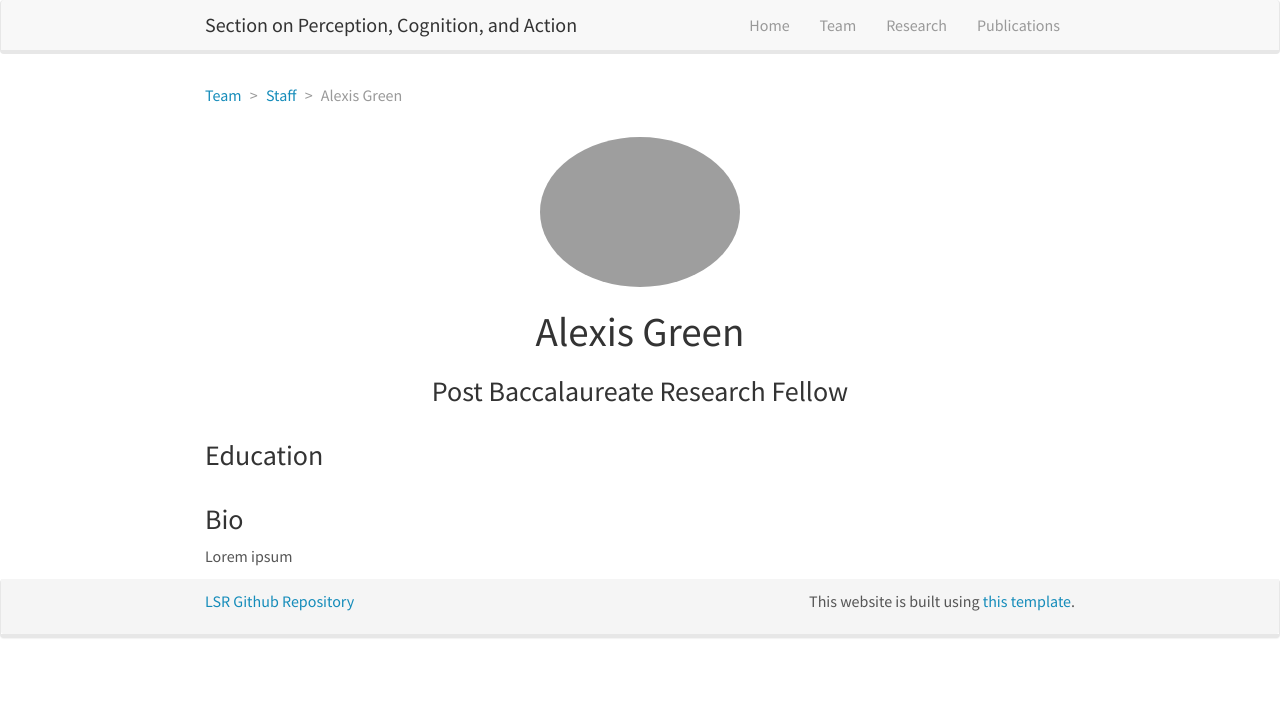
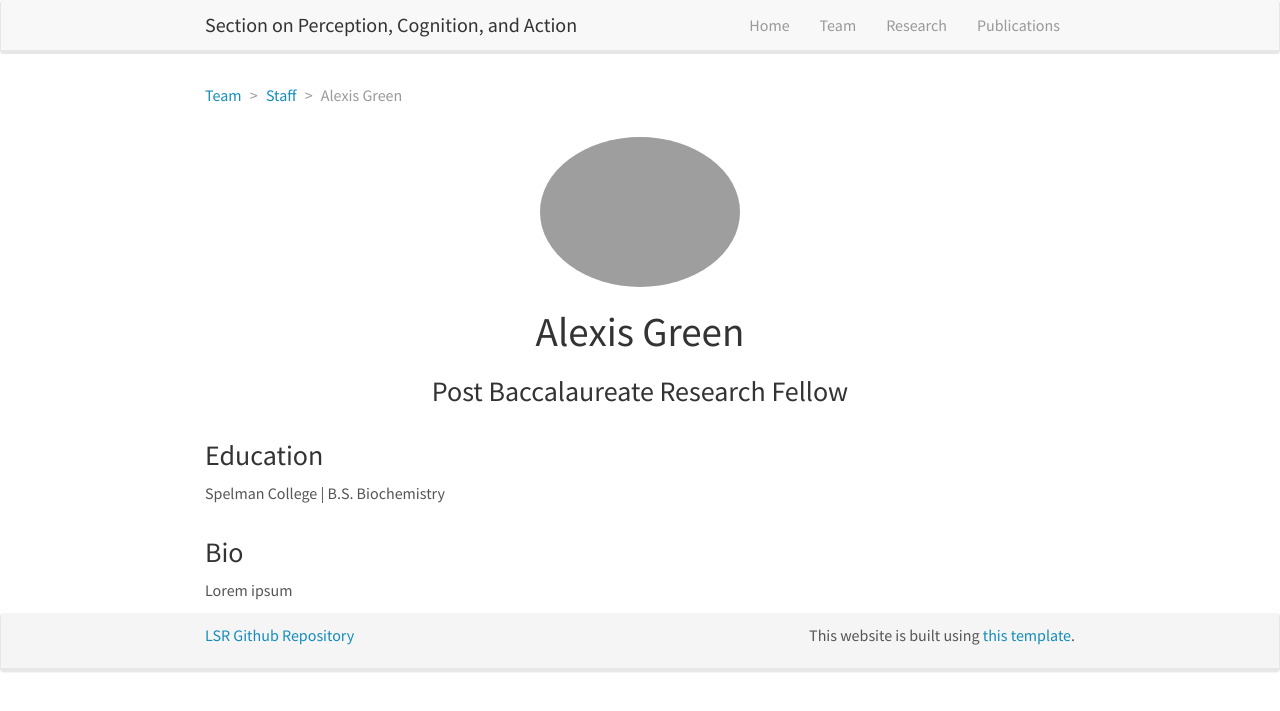
Before and after one commit to NEI-LSR/Section-on-Perception-Cognition-and-Action, a Jekyll site: the page built from _pages/team/_posts/2020-01-01-alexis-green.md, in a window 1280 px wide. Shown: the top 711 px of the page. Built offline with Jekyll 4.4.1, drawn with Linux system fonts in a browser that asks for light colours; nearby versions of some CDN libraries.

Commit message:
Update 2020-01-01-alexis-green.md

```diff
--- a/_pages/team/_posts/2020-01-01-alexis-green.md
+++ b/_pages/team/_posts/2020-01-01-alexis-green.md
@@ -14,8 +14,7 @@ social:
     twitter:
     linkedin:
 education:
- -
- -
+ - Spelman College | B.S. Biochemistry
 ---
 
 Lorem ipsum
```
